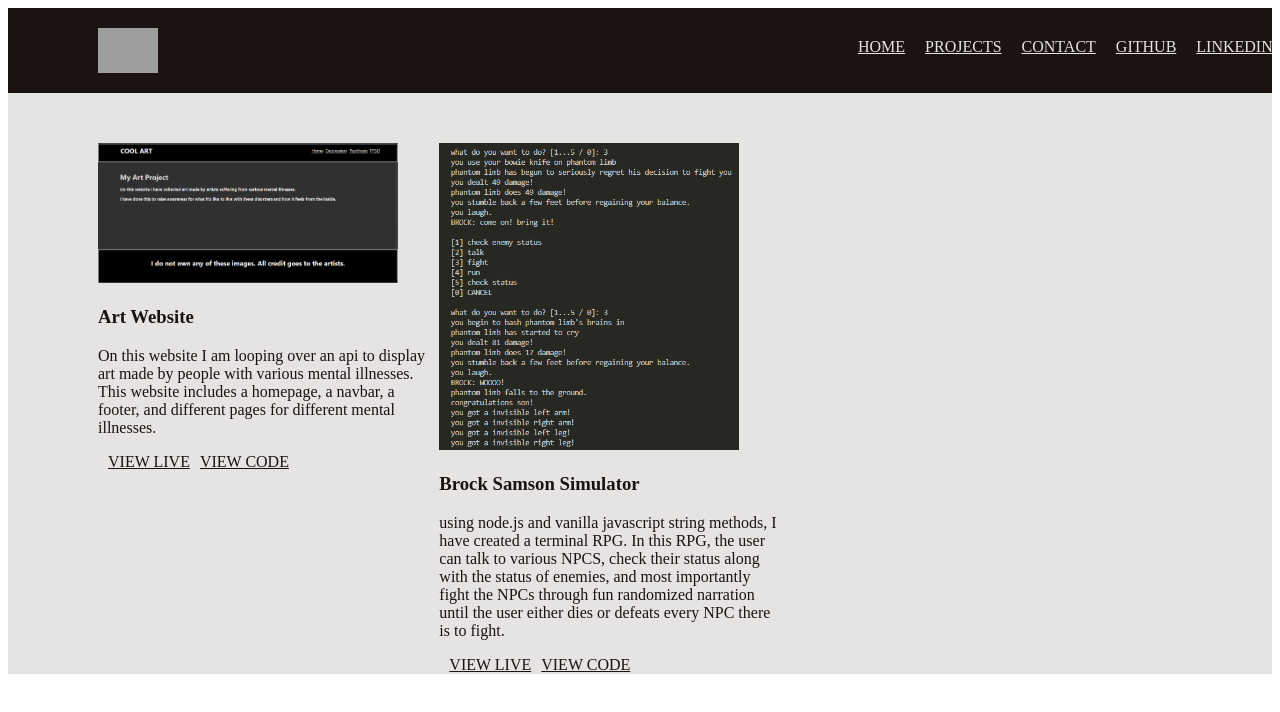
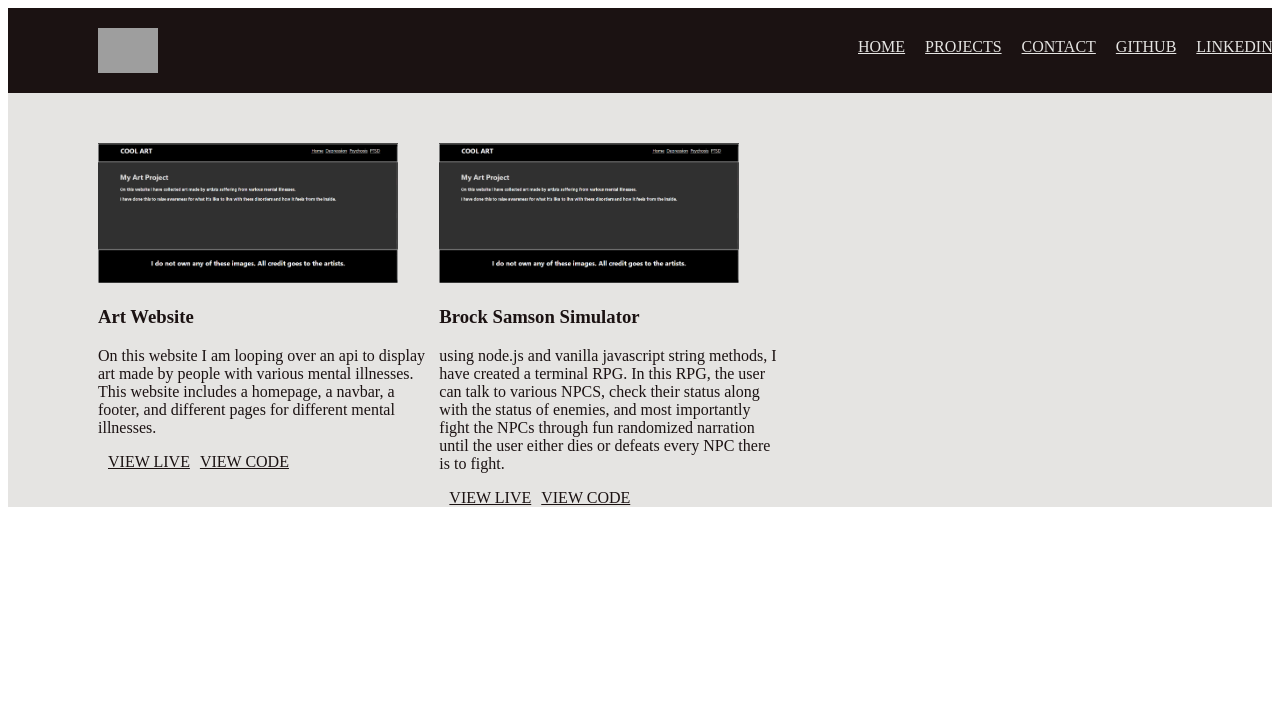
Before and after one commit to real-life-rusty-venture/portfolio, a React (Vite) app in the folder updatedPortfolio/: page /Projects in a window 1280 px wide. Shown: the top 712 px of the page. Built offline with nearby package versions, Linux system fonts and the light colour scheme; grey boxes are pictures that could not be loaded.

Commit message:
i hope the pictures work this time

```diff
--- a/updatedPortfolio/src/Projects.jsx
+++ b/updatedPortfolio/src/Projects.jsx
@@ -3,6 +3,8 @@ import {useState} from "react"
 import ProjectCard from "./ProjectCard"
 // import brockSamson from "\brock_samson.png"
 // import artProject from "\art_project.png"
+import brockSamson from "../public/brock_samson.png"
+import artProject from "../public/art_project.png"
 export default function Projects() {
     const divStyle = {
         paddingLeft : "90px",
@@ -13,7 +15,7 @@ export default function Projects() {
     }
     const projects = [
         {
-            img : "../public/art_project.png",
+            img : artProject,
             title : "Art Website",
             description : "On this website I am looping over an api to display art made by people with various mental illnesses. This website includes a homepage, a navbar, a footer, and different pages for different mental illnesses.",
             viewLive : "https://my-art-collection.onrender.com/",
@@ -24,7 +26,7 @@ export default function Projects() {
         },
         {
             // <img src="brock_samson.png" />
-            img : "../public/brock_samson.png",
+            img : artProject,
             //code is not happy here
             title : "Brock Samson Simulator",
             description : "using node.js and vanilla javascript string methods, I have created a terminal RPG. In this RPG, the user can talk to various NPCS, check their status along with the status of enemies, and most importantly fight the NPCs through fun randomized narration until the user either dies or defeats every NPC there is to fight.",
```
